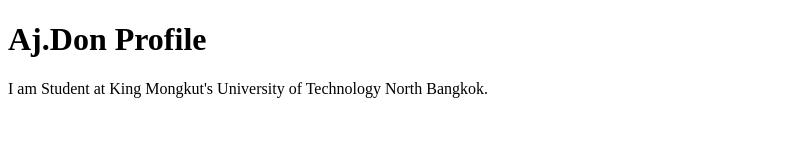
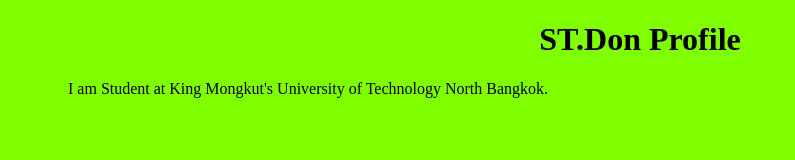
Before and after one commit to phutadonza/github-desktop-project, a plain HTML site: page index.html in a window 1280 px wide. Shown: the whole page, without its empty margins (0-795 px from the left). Drawn offline with Linux system fonts and the light colour scheme.

Commit message:
Update index.html and create css
Update index.html and create css

```diff
--- /dev/null
+++ b/css/index.css
@@ -0,0 +1,9 @@
+body{
+    background-color: chartreuse;
+}
+h1{
+    text-align: center;
+}
+p{
+    text-indent: 60px;
+}
--- a/index.html
+++ b/index.html
@@ -4,9 +4,11 @@
     <meta charset="UTF-8">
     <meta name="viewport" content="width=device-width, initial-scale=1.0">
     <title>Profile</title>
+    <link rel="stylesheet" href="css/index.css">
 </head>
 <body>
-    <h1>Aj.Don Profile</h1>
+    <h1>ST.Don Profile</h1>
     <p> I am Student at King Mongkut's University of Technology North Bangkok.</p>
+
 </body>
 </html>
```
